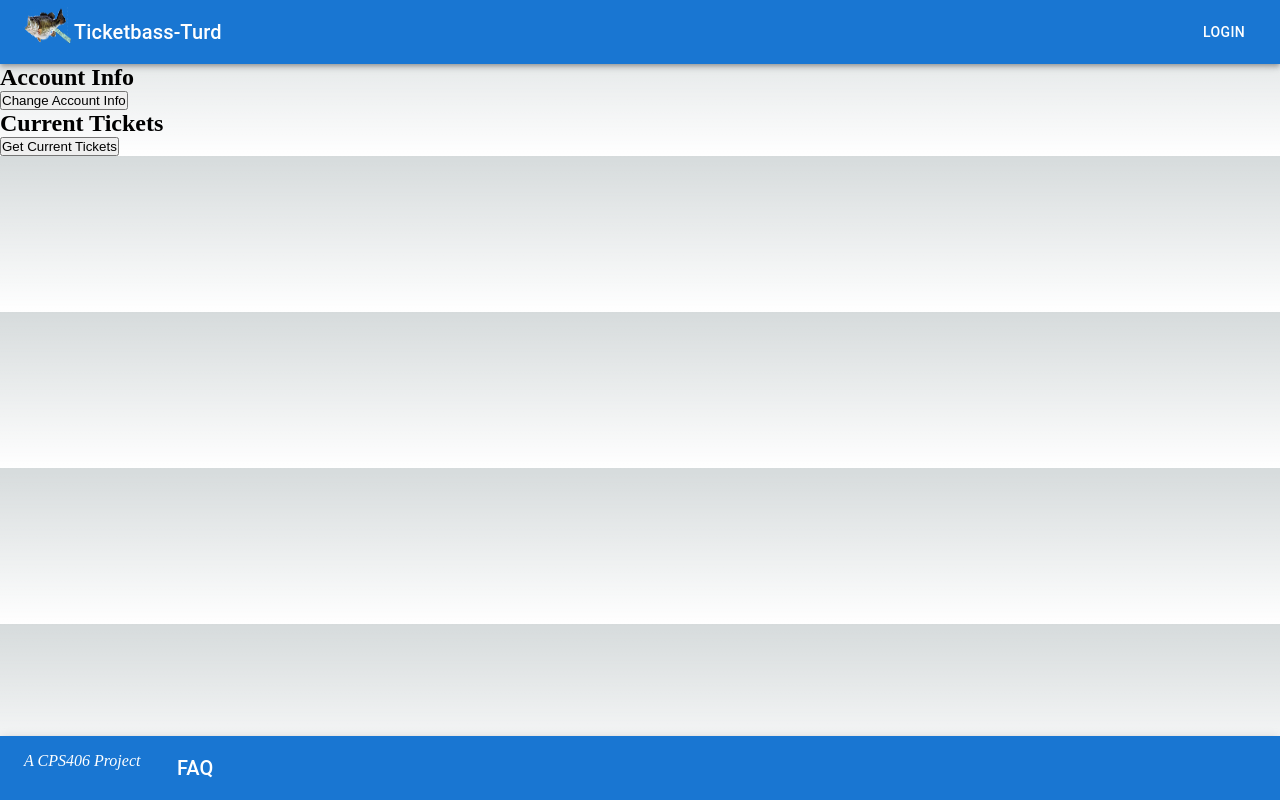
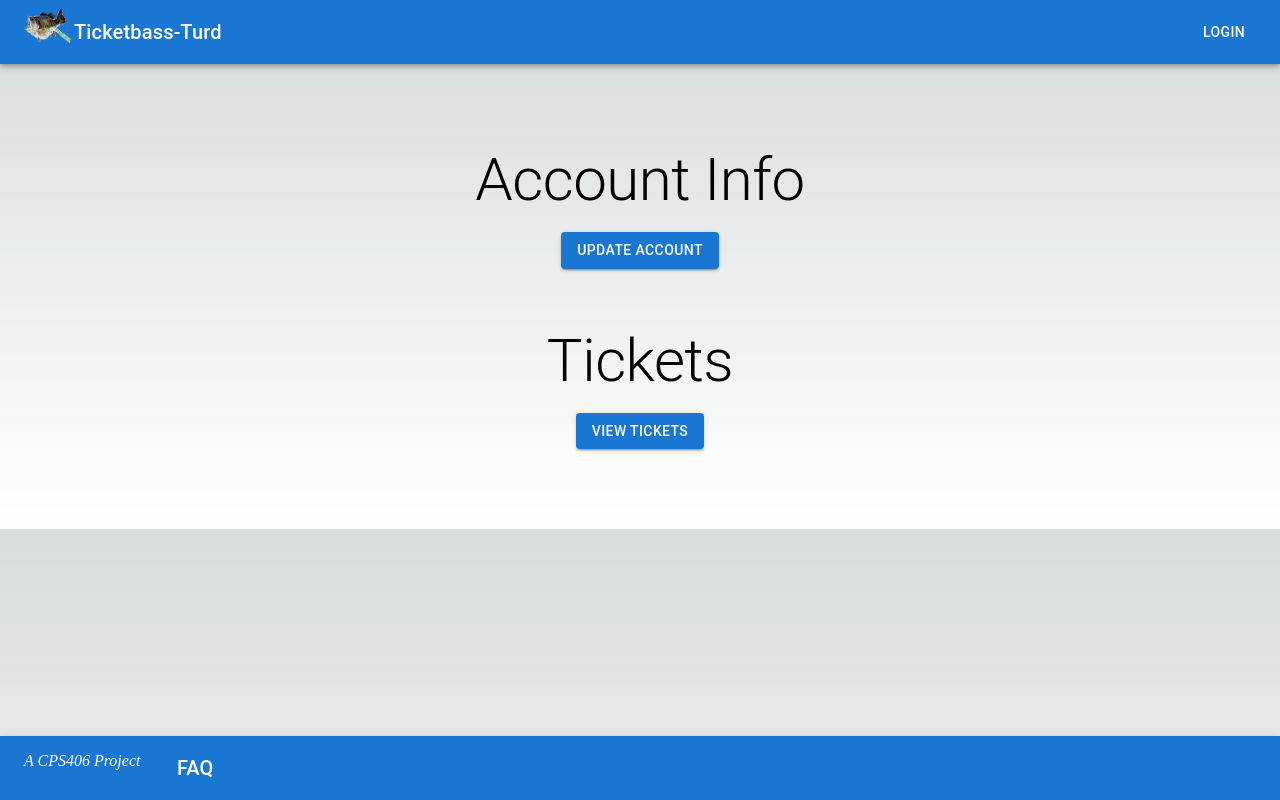
Before and after one commit to CPS406W23-ticketbassturd/frontend, a Next.js app: page /myAccount in a window 1280 px wide. Built offline with nearby package versions, Linux system fonts and the light colour scheme.

Commit message:
fix: my account page styling

```diff
--- a/pages/layout/header.jsx
+++ b/pages/layout/header.jsx
@@ -21,7 +21,7 @@ function Login () {
       document.getElementById("label").onclick = function() {
         localStorage.clear();
       }
-        document.getElementById("name").innerHTML = "Hi, " + localStorage.getItem("first_name");
+        document.getElementById("name").innerHTML = "Welcome, " + localStorage.getItem("first_name");
         document.getElementById("myaccount").innerHTML = "My Account";
     }
   });
@@ -43,7 +43,7 @@ function header() {
           <Typography variant="h6" component="div" sx={{ flexGrow: 1 }}>
             Ticketbass-Turd
           </Typography>
-          <Typography id='name' variant={'h7'}></Typography>
+          <Typography style={{marginRight: '2%'}} id='name' variant={'body1'}></Typography>
           <Button id="myaccount" href="/myAccount" color="inherit"> </Button>
           {Login()}
         </Toolbar>
--- a/pages/myAccount.jsx
+++ b/pages/myAccount.jsx
@@ -3,6 +3,9 @@ import { sizing } from '@mui/system';
 import Header from './layout/header';
 import Footer from './layout/footer';
 import Head from 'next/head'
+import Stack from "@mui/material/Stack";
+import {Typography} from "@mui/material";
+import Button from "@mui/material/Button";
 
 function App() {
   return (
@@ -15,18 +18,23 @@ function App() {
       </Head>
       <Header />
       <main>
-        <section>
-          <h2>Account Info</h2>
-            <a href={'/updateAccount'}>
-          <button>Change Account Info</button>
-            </a>
-        </section>
-        <section>
-          <h2>Current Tickets</h2>
-          <a href="./myAccount/currentTickets">
-            <button>Get Current Tickets</button>
-          </a>
-        </section>
+        <Stack alignItems={'center'} spacing={2} sx={{m: 10}}>
+          <Typography variant={'h2'}>Account Info</Typography>
+            <Button style={{maxWidth: '5iem'}} sx={{m:5}} variant={'contained'}
+                    onClick={() => {
+                        window.location.href = '/updateAccount'
+                    }}
+            >Update Account</Button>
+
+            <Typography variant={'h2'} style={{marginTop: '5%'}}>Tickets</Typography>
+            <Button style={{maxWidth: '5iem'}} sx={{m:5}} variant={'contained'}
+                    onClick={() => {
+                        window.location.href = '/myAccount/currentTickets'
+                    }}
+            >View Tickets</Button>
+        </Stack>
+
+
       </main>
       <Footer />
     </div>
--- a/pages/myAccount/currentTickets.jsx
+++ b/pages/myAccount/currentTickets.jsx
@@ -41,7 +41,7 @@ export default function EventSearch() {
     return (
         <>
             <Head>
-                <title>Search Event | Ticketbass-Turd</title>
+                <title>View My Tickets | Ticketbass-Turd</title>
                 <meta name="description" content="Generated by create next app" />
                 <meta name="viewport" content="width=device-width, initial-scale=1" />
                 <link rel="icon" href="/favicon.ico" />
```
